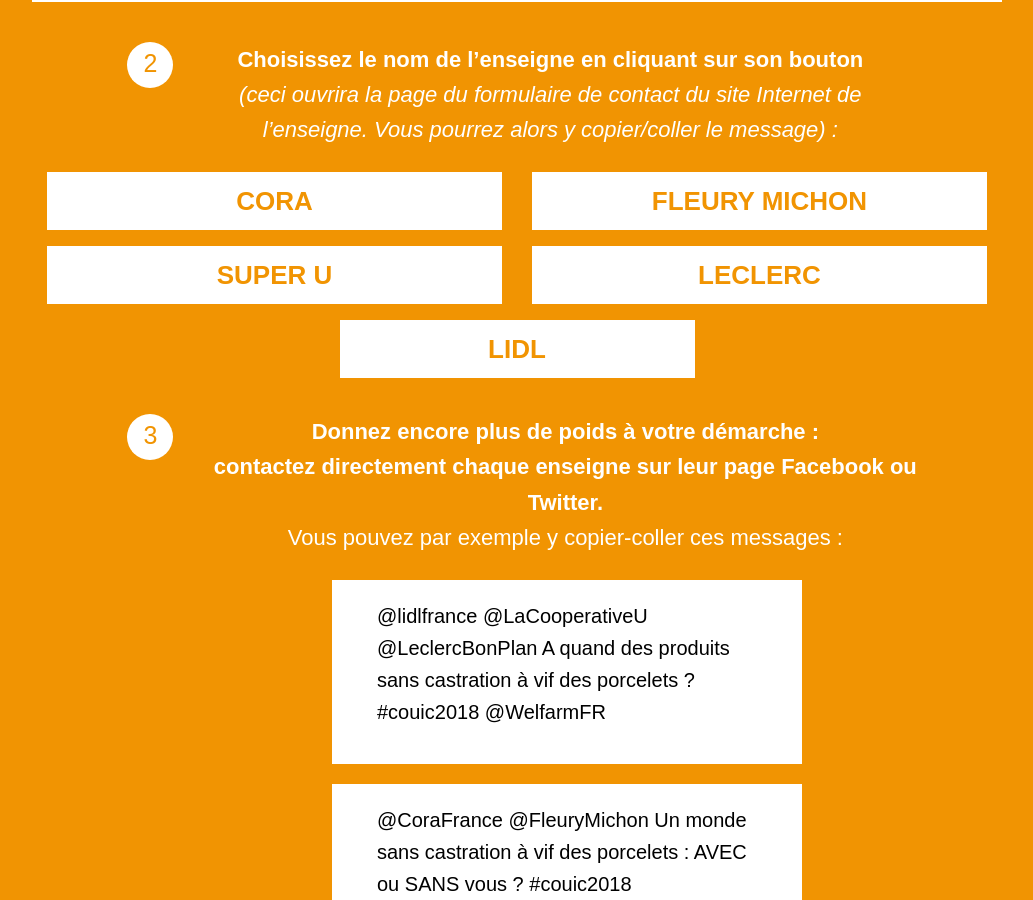
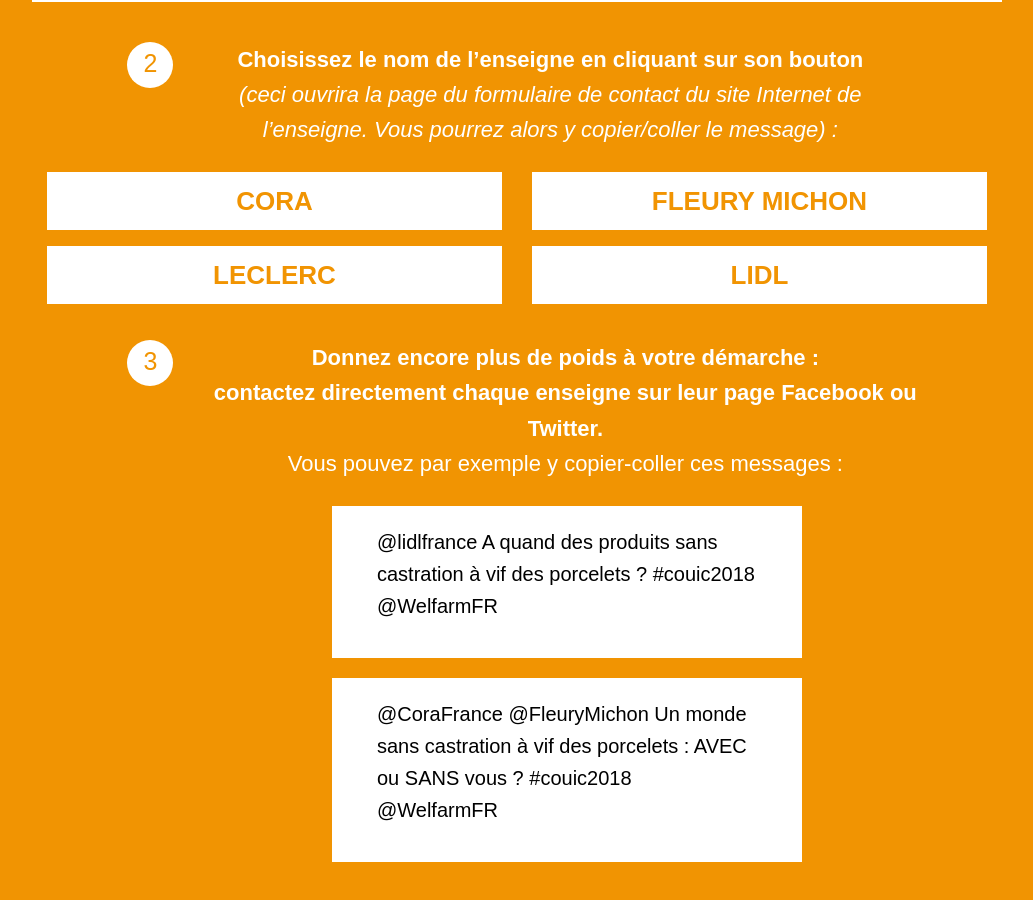
Before and after one commit to adfinitas-app/welfarm-petition, a Jekyll site: the page built from index.html, in a window 1280 px wide and 900 px high, scrolled down 5214 px. Shown: the whole window, without its empty margins (123-1156 px from the left). Built offline with Jekyll 4.4.1, drawn with Linux system fonts in a browser that asks for light colours; comment, search, counter and statistics services are not loaded.

Commit message:
Suppression bouton Systeme U // Supprimer tweet @LaCooperativeU // Texte popup animation Super U

```diff
--- a/_includes/professionels.html
+++ b/_includes/professionels.html
@@ -83,22 +83,21 @@
 	<div class="medium-6 columns">
 	  <a class="button marque" target="_blank" href="http://www.fleurymichon.fr/fleury-michon-et-vous/espace-consommateur">Fleury Michon</a>
 	</div>
-	<div class="medium-6 columns">
-	  <a class="button marque" target="_blank" href="https://www.magasins-u.com/contact">Super U</a>
-	</div>
+	<!--<div class="medium-6 columns">-->
+	  <!--<a class="button marque" target="_blank" href="https://www.magasins-u.com/contact">Super U</a>-->
+	<!--</div>-->
 	<div class="medium-6 columns">
 	  <a class="button marque" target="_blank" href="http://www.e-leclerc.com/catalogue/questions-frequentes/faq---formulaire-produit-repere">Leclerc</a>
 	</div>
-      </div>
-
-    </div>
-    <div class="row">
-      <div class="large-8 columns large-centered">
 	<div class="medium-6 columns large-centered">
 	  <a class="button marque" target="_blank" href="https://ssl.lidl.fr/fr/hotline.htm">Lidl</a>
 	</div>
       </div>
     </div>
+    <!--<div class="row">-->
+      <!--<div class="large-8 columns large-centered">-->
+      <!--</div>-->
+    <!--</div>-->
   </div>
   <div class="part-4">
     <div class="row medium-collapse">
@@ -119,7 +118,7 @@
       <div class="large-5 columns large-offset-4">
 	<div class="box">
 	  <p>
-@lidlfrance @LaCooperativeU @LeclercBonPlan A quand des produits sans castration à vif des porcelets ? #couic2018 @WelfarmFR
+@lidlfrance A quand des produits sans castration à vif des porcelets ? #couic2018 @WelfarmFR
 	  </p>
 	</div>
 	<div class="box">
```
Also changed, not shown: other parts of _includes/professionels.html (+1 -2 lines).
